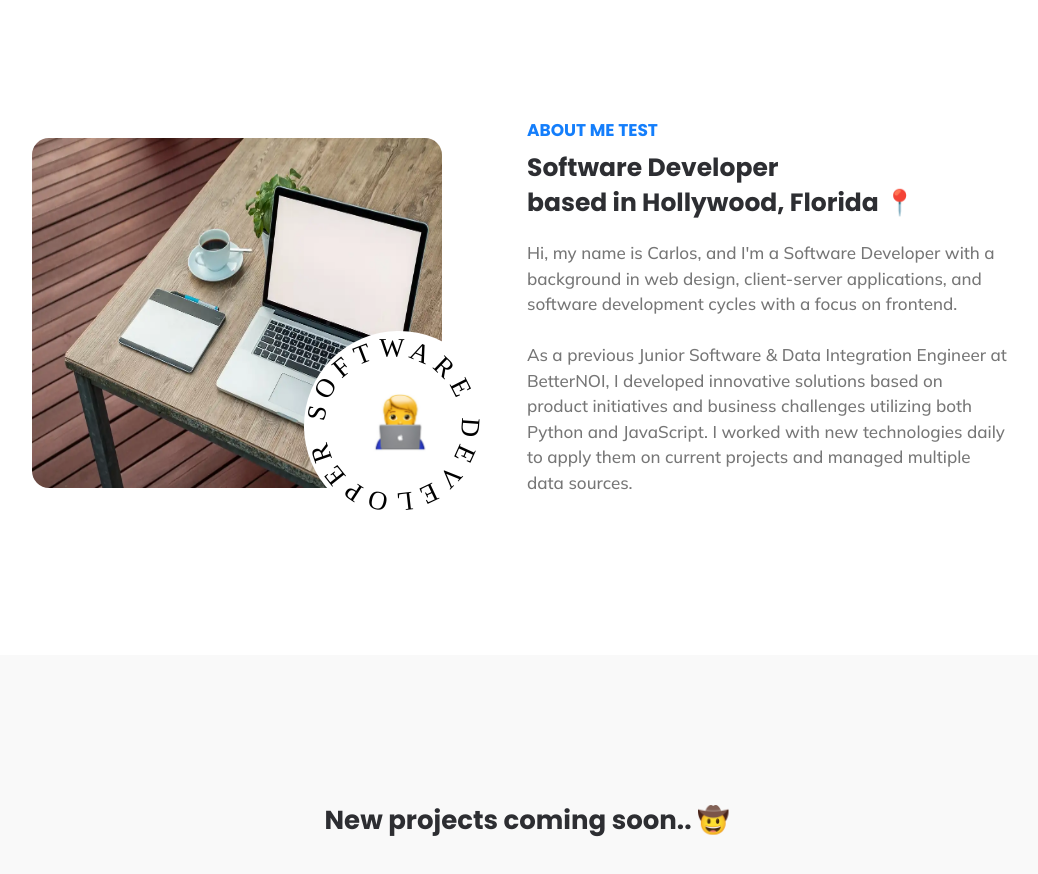
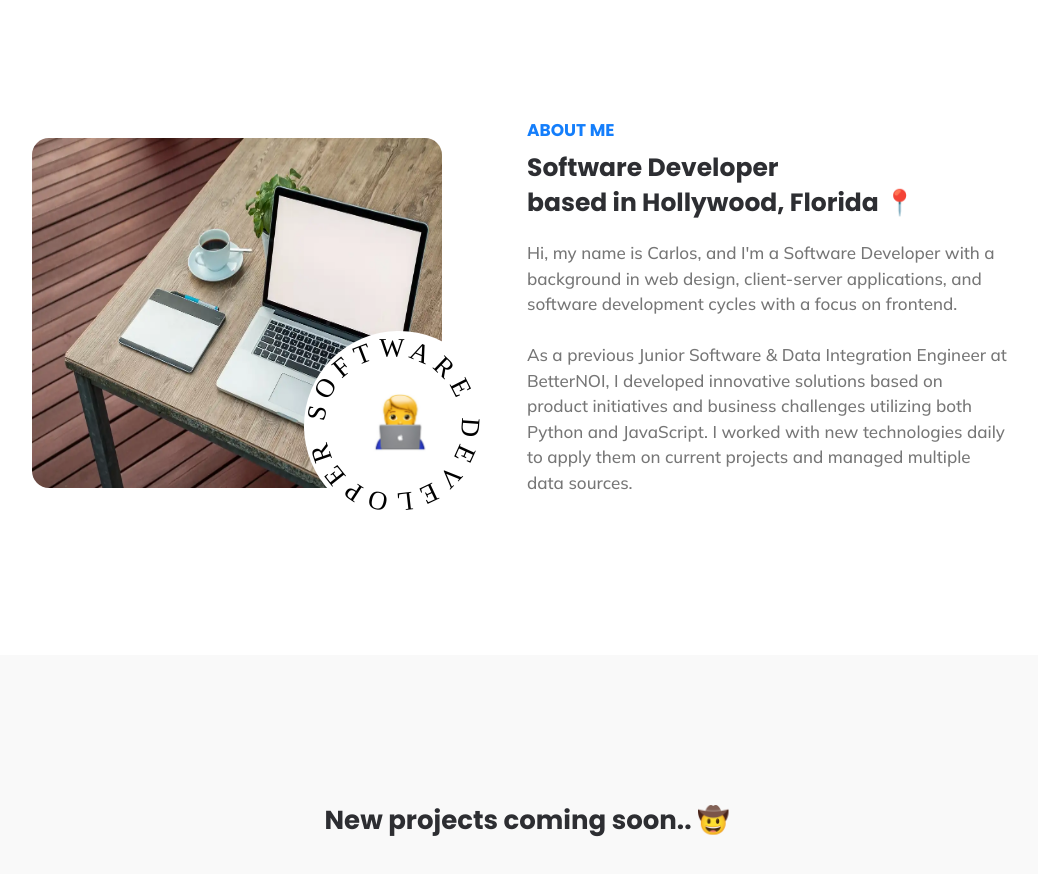
Before and after one commit to carlos-castellanos-dev/carlos-dev, a React (Create React App) app: page / in a window 1280 px wide. Shown: the part 840-1714 px from the top of the page, without its empty margins (113-1151 px from the left). Built offline with nearby package versions, Linux system fonts and the light colour scheme; grey boxes are pictures that could not be loaded.

Commit message:
Undo Test

```diff
--- a/src/components/js/AboutMe.js
+++ b/src/components/js/AboutMe.js
@@ -17,7 +17,7 @@
                             </span>
                         </div>
                         <div className="text-side">
-                            <h3>About me Test</h3>
+                            <h3>About me</h3>
                             <h4>
                                 Software Developer  <br /> based in Hollywood, Florida 📍
                             </h4>
```
